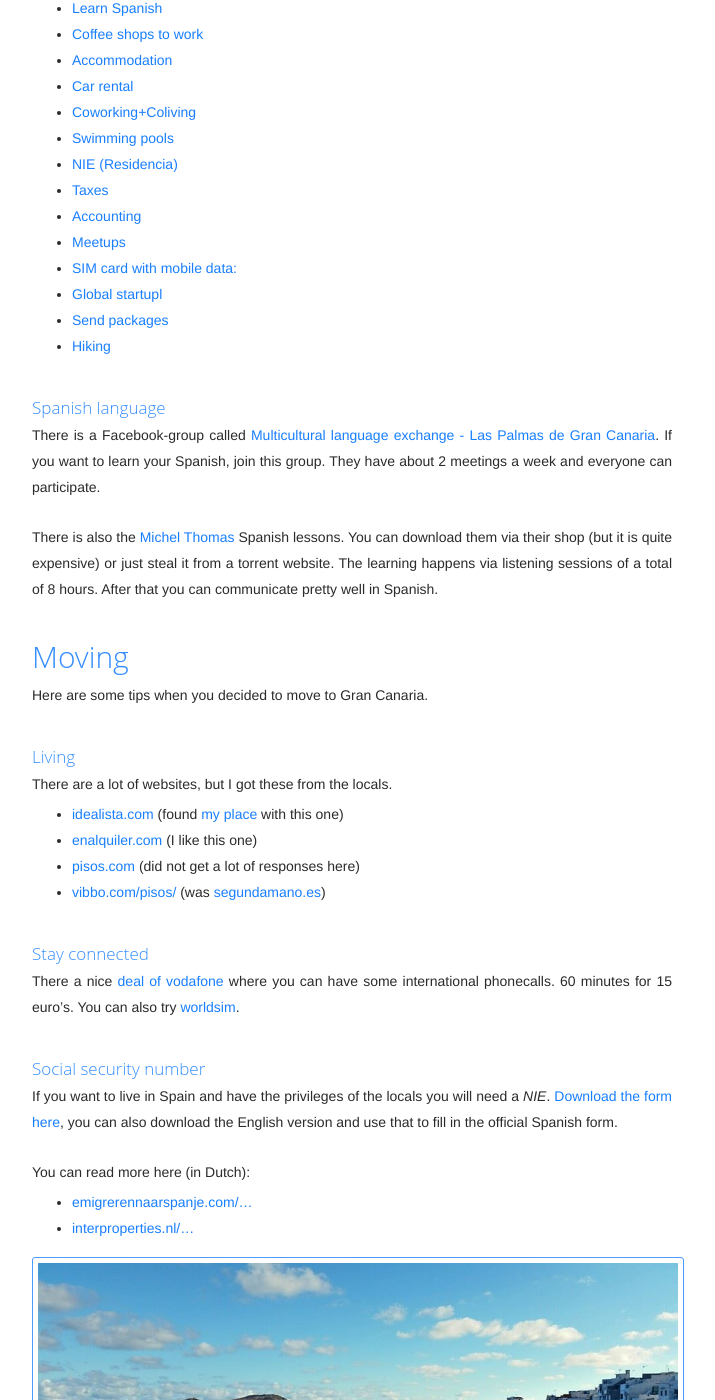
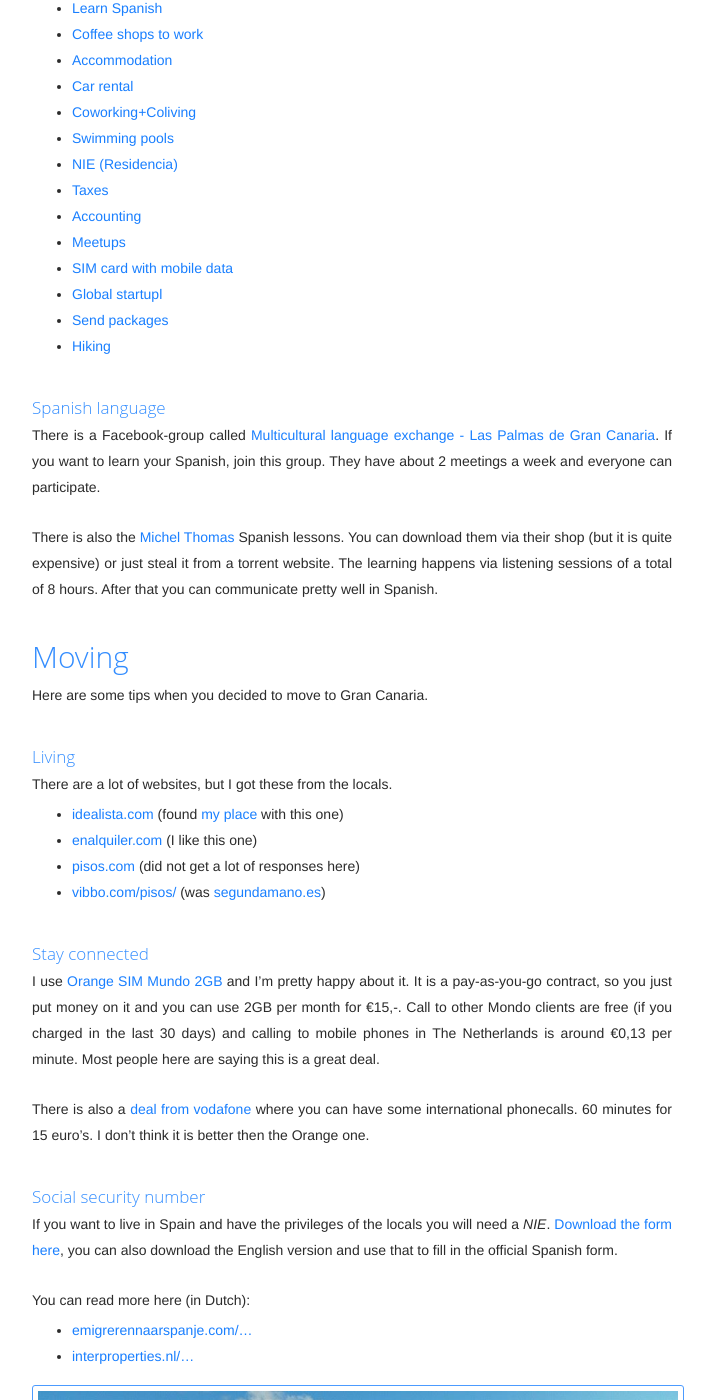
Before and after one commit to adriaandotcom/laspalmas.adriaan.io, a Jekyll site: the page built from movers.md, in a window 1280 px wide and 1400 px high, scrolled down 642 px. Shown: the whole window, without its empty margins (288-1003 px from the left). Built offline with Jekyll 4.4.1, drawn with Linux system fonts in a browser that asks for light colours.

Commit message:
Add Orange SIM Mundo 2GB

```diff
--- a/movers.md
+++ b/movers.md
@@ -22,7 +22,7 @@
 * [Taxes](https://www.facebook.com/groups/201877786658754/permalink/299332983579900/)
 * [Accounting](https://www.facebook.com/groups/201877786658754/permalink/495765700603293/)
 * [Meetups](http://www.meetup.com/gran-canaria-digital-nomads/)
-* [SIM card with mobile data:](https://www.facebook.com/groups/201877786658754/permalink/383069151872949/)
+* [SIM card with mobile data](https://www.facebook.com/groups/201877786658754/permalink/383069151872949/)
 * [Global startupl](https://www.facebook.com/groups/201877786658754/permalink/375588975954300)
 * [Send packages](https://www.facebook.com/groups/201877786658754/permalink/399804570199407/)
 * [Hiking](https://www.facebook.com/groups/201877786658754/permalink/487788338067696/?comment_id=487873871392476&reply_comment_id=487896531390210&notif_t=group_comment)
@@ -44,7 +44,9 @@
 * [vibbo.com/pisos/](http://www.vibbo.com/pisos/) (was [segundamano.es](http://www.segundamano.es))
 
 ### Stay connected
-There a nice [deal of vodafone](http://www.vodafone.es/tienda/particulares/es/catalogo/ficha/prepago/movil/tarjeta/sim_vodafone_internacional_smartphone/) where you can have some international phonecalls. 60 minutes for 15 euro's. You can also try [worldsim](https://www.worldsim.com/international-sim-cards).
+I use [Orange SIM Mundo 2GB](http://www.simmundo.es/) and I'm pretty happy about it. It is a pay-as-you-go contract, so you just put money on it and you can use 2GB per month for €15,-. Call to other Mondo clients are free (if you charged in the last 30 days) and calling to mobile phones in The Netherlands is around €0,13 per minute. Most people here are saying this is a great deal.
+
+There is also a [deal from vodafone](http://www.vodafone.es/tienda/particulares/es/catalogo/ficha/prepago/movil/tarjeta/sim_vodafone_internacional_smartphone/) where you can have some international phonecalls. 60 minutes for 15 euro's. I don't think it is better then the Orange one.
 
 ### Social security number
 
```
